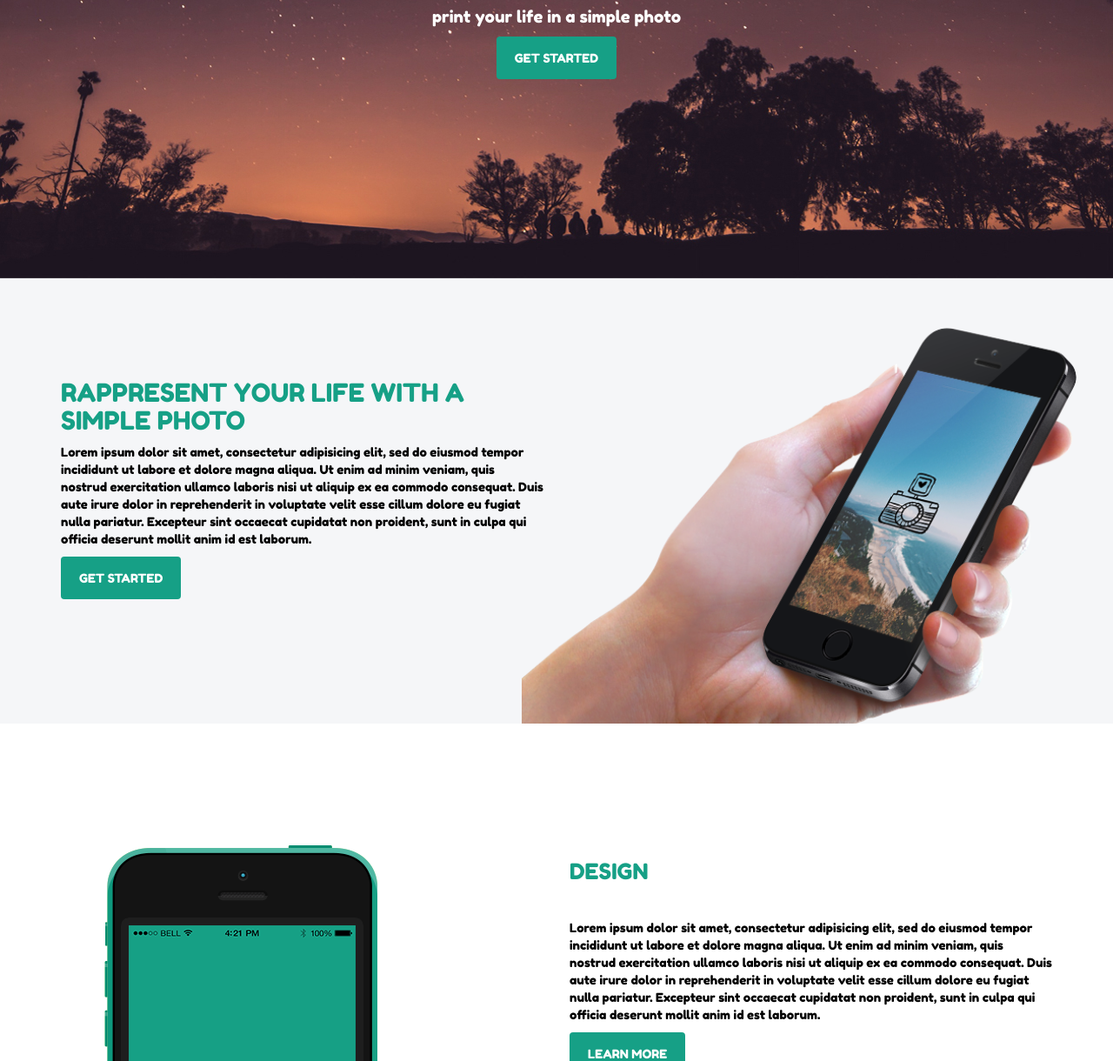
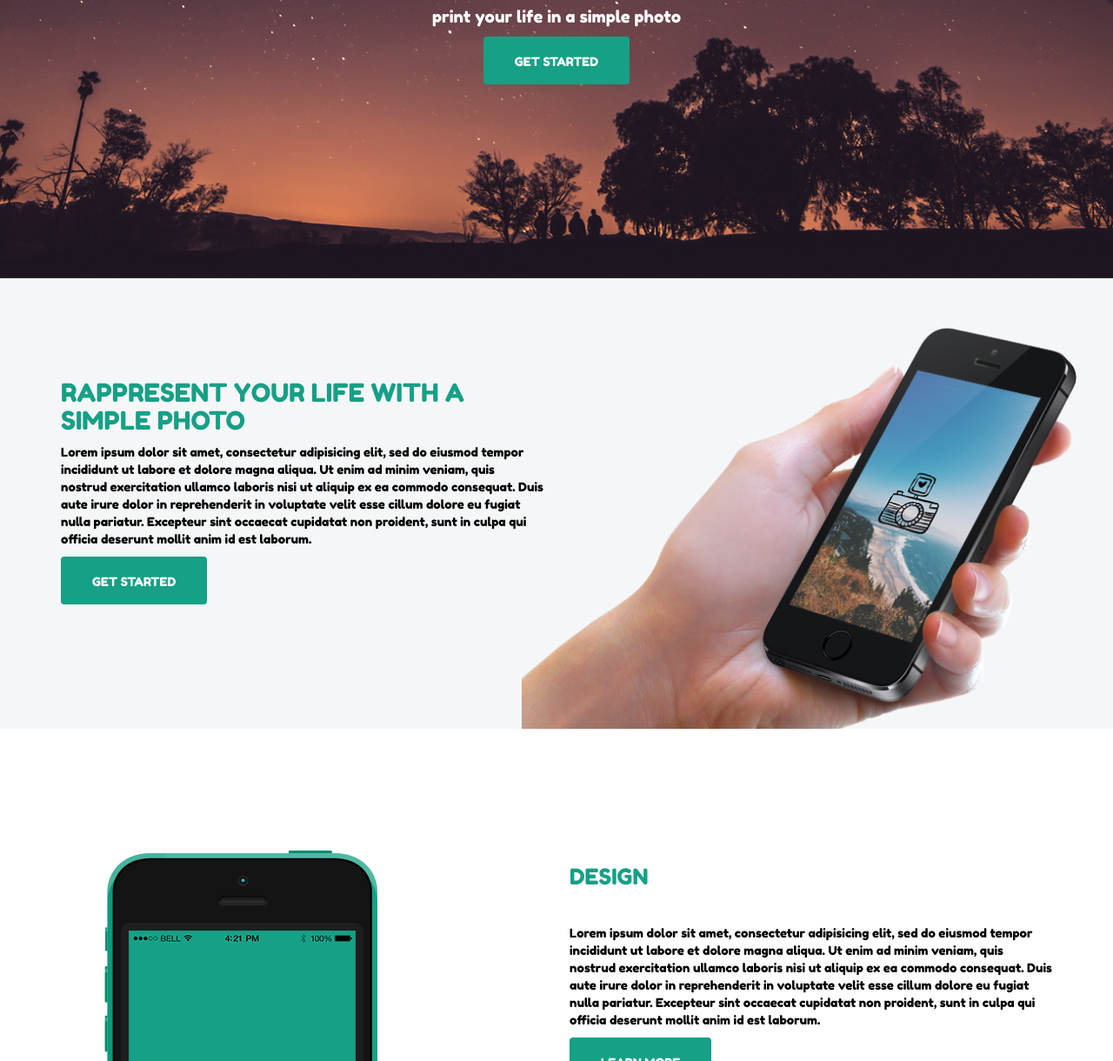
Before and after one commit to JosefaHerrera/photolab, a website: page index.html in a window 1280 px wide. Shown: the part 380-1600 px from the top of the page at 87% size. Drawn offline with Linux system fonts and the light colour scheme.

Commit message:
arreglando detalles

```diff
--- a/assets/sass/_style.scss
+++ b/assets/sass/_style.scss
@@ -49,13 +49,12 @@ body{
 	p{
 		font-size: 19px;
 	}
-	.btn2{
+	.btn2 {
     background-color: #16a086;
-    padding-left: 20px;
-    padding-right: 20px;
-    padding-top: 14px;
-    padding-bottom: 13px;
-    }
+    padding: 18px 35px 15px;
+    border-radius: 4px;
+    color:white;
+   }
 }
 
 
@@ -74,10 +73,9 @@ body{
     color: #16a086;
 	}.btn2 {
     background-color: #16a086;
-    padding-left: 20px;
-    padding-right: 20px;
-    padding-top: 14px;
-    padding-bottom: 13px;
+    background-color: #16a086;
+    padding: 18px 35px 15px;
+    border-radius: 4px;
     color:white;
    }
 }
@@ -88,10 +86,9 @@ body{
 	padding-top: 96px;
 	.btn2 {
     background-color: #16a086;
-    padding-left: 20px;
-    padding-right: 20px;
-    padding-top: 14px;
-    padding-bottom: 13px;
+    background-color: #16a086;
+    padding: 18px 35px 15px;
+    border-radius: 4px;
     color:white;
    }
    h1{
@@ -147,7 +144,11 @@ body{
     span{
     	padding: 12px;
     	padding-right: 20px;
+    	padding-left: 27px;
     	background-color:#16a086;
+    }
+    .fa{
+    	color:white;
     }
 }
 
@@ -158,10 +159,9 @@ body{
     padding-bottom: 90px;
 	.btn2 {
     background-color: #16a086;
-    padding-left: 20px;
-    padding-right: 20px;
-    padding-top: 14px;
-    padding-bottom: 13px;
+    background-color: #16a086;
+    padding: 18px 35px 15px;
+    border-radius: 4px;
     color:white;
    }
    p{
--- a/index.html
+++ b/index.html
@@ -105,7 +105,7 @@
 				<h1>SUBSCRIBE TO US COMMUNITY</h1>
 				<div class="input-group">
                     <input type="text" class="form-control" placeholder="YOUR EMAIL" aria-describedby="basic-addon2">
-                    <span class="input-group-addon" id="basic-addon2"><i class="fa fa-check" aria-hidden="true"></i></span>
+                    <span class="input-group-addon" id="basic-addon2"><i class="fa fa-check fa-2x" aria-hidden="true"></i></span>
                 </div>
 			</div>
 		</div>
```
Also changed, not shown: dist/css/style.min.css.
